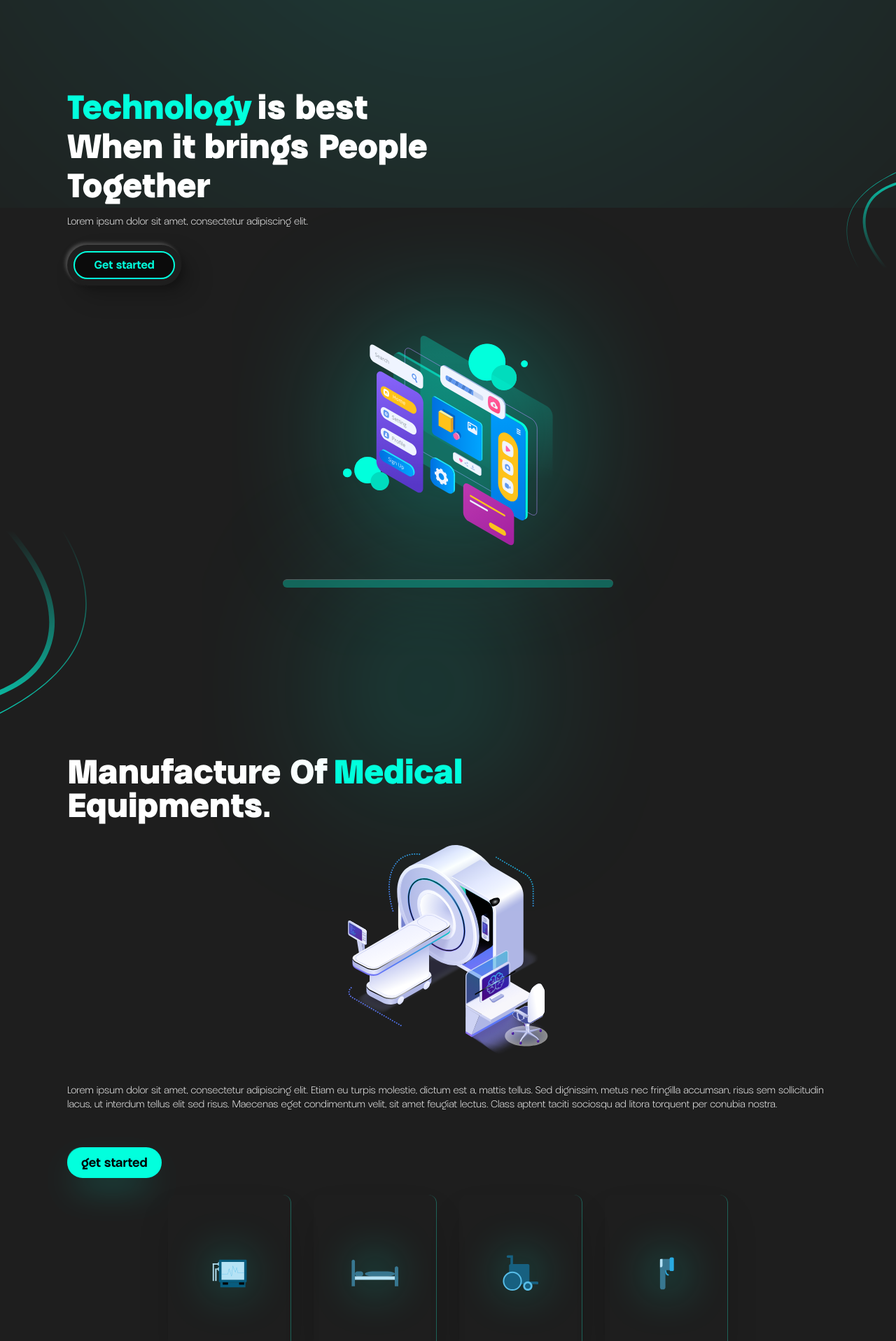
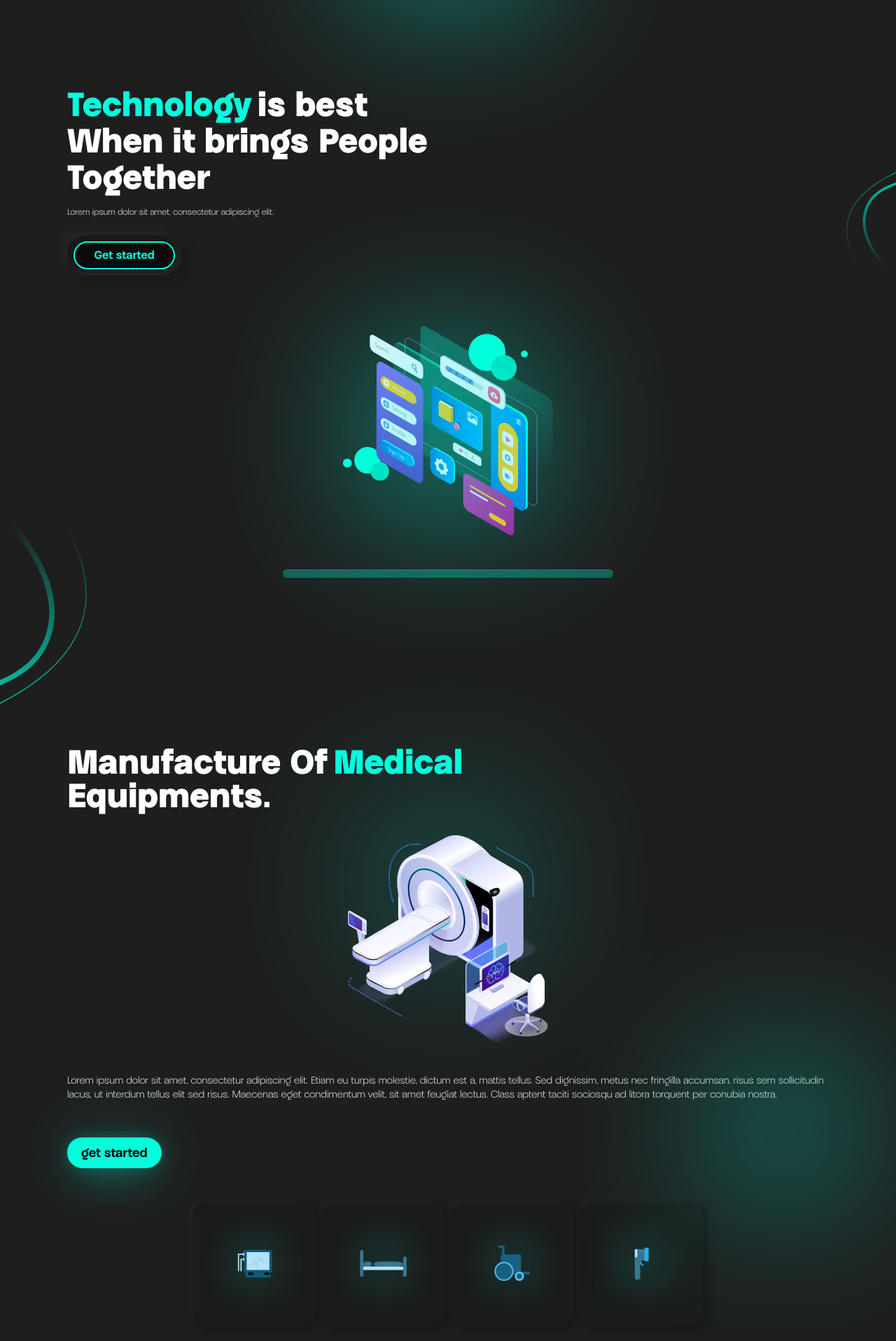
Before and after one commit to Gift07/Dentistry, a React (Create React App) app: page / in a window 1280 px wide. Shown: the part 103-2020 px from the top of the page at 70% size. Built offline with nearby package versions, Linux system fonts and the light colour scheme.

Commit message:
home updated

```diff
--- a/src/Components/Home/Components/MedicalCard.js
+++ b/src/Components/Home/Components/MedicalCard.js
@@ -2,11 +2,11 @@ import React from "react";
 
 const MedicalCard = ({ eclipse, frame }) => {
   return (
-    <div className="w-64 lg:h-56 lg:w-44 my-4 rounded-xl flex items-center justify-center relative shadow-2xl border-r border-[#20ffdd] border-opacity-30">
+    <div className="medical-box w-[80px] h-[90px] lg:w-44 lg:h-full relative">
       <div className="w-full h-full">
         <img src={eclipse} alt="eclipse" className="w-full h-full" />
       </div>
-      <div className="absolute w-full h-full flex items-center justify-center">
+      <div className="absolute top-0 w-full h-full flex items-center justify-center">
         <img src={frame} alt="frame1" className="h-20 w-20" />
       </div>
     </div>
--- a/src/Components/Home/Components/TechnologyCard.js
+++ b/src/Components/Home/Components/TechnologyCard.js
@@ -2,7 +2,7 @@ import React from "react";
 
 const TechnologyCard = ({ Flutter, title }) => {
   return (
-    <div className="w-full my-3 rounded-2xl shadow-2xl border-r border-[#02ffdd] border-opacity-30 py-4 lg:px-3 flex items-center gap-x-2 lg:gap-x-3">
+    <div className="tech-box w-[150px] h-[64px] lg:w-full lg:h-24 flex items-center gap-x-2 pl-2">
       <div>
         <img
           src={Flutter}
--- a/src/Components/Home/Medical.js
+++ b/src/Components/Home/Medical.js
@@ -6,24 +6,25 @@ import Frame2 from "../../assets/Frame 3.svg";
 import Frame3 from "../../assets/Frame 2.svg";
 import Frame4 from "../../assets/Frame 4.svg";
 import MedicalCard from "./Components/MedicalCard";
-import Union from "../../assets/Union.svg";
+import Union from "../../assets/Ellipse 8.svg";
 
 const Medical = () => {
   return (
-    <div className="py-10 pt-16 md:py-12 lg:py-16 px-6 md:px-16 lg:px-24">
-      <div className="pt-16 md:pt-28 lg:pt-32 text-2xl md:text-3xl lg:text-5xl text-white w-full">
+    <div className="py-10 pt-16 md:py-12 lg:py-16 pl-6 md:pl-16 lg:px-24">
+      <div className="pt-16 md:pt-28 lg:pt-32 text-[1.7rem] md:text-3xl lg:text-5xl text-white w-full">
         <div className="flex items-center gap-x-[4px] lg:gap-x-2 ">
           <h1>Manufacture Of</h1>
           <h1 className="text-[#02ffdd]">Medical</h1>
         </div>
       </div>
-      <h1 className="text-white text-2xl md:text-3xl lg:text-5xl">
+      <h1 className="text-white text-[1.7rem] md:text-3xl lg:text-5xl">
         Equipments.
       </h1>
-      <div className="w-full flex items-center justify-center my-8">
-        <img src={Group7} alt="group" className="h-[300px]" />
+      <div className="w-full flex items-center justify-center my-8 relative">
+        <img src={Group7} alt="group" className="h-[300px] z-20" />
+        <div className="medical-shadow absolute top-2" />
       </div>
-      <div>
+      <div className="relative">
         <p className="text-white text-sm lg:text-md font-lightpriego my-6 lg:my-10">
           Lorem ipsum dolor sit amet, consectetur adipiscing elit. Etiam eu
           turpis molestie, dictum est a, mattis tellus. Sed dignissim, metus nec
@@ -32,21 +33,22 @@ const Medical = () => {
           lectus. Class aptent taciti sociosqu ad litora torquent per conubia
           nostra.
         </p>
+        <div className="eclips absolute right-0 top-4" />
       </div>
       <div className="relative py-3">
         <div className="bg-[#02ffdd] shadow-2xl opacity-40 h-10 w-32 absolute rounded-full shadow-[#02ffdd]" />
-        <button className="px-5 py-2 text-lg font-semibold bg-[#02ffdd] rounded-full absolute z-10">
+        <button className="px-5 py-2 text-lg font-semibold bg-[#02ffdd] rounded-full absolute z-10 button-shadow">
           get started
         </button>
       </div>
-      <div className="flex items-center justify-center gap-x-8 my-10">
+      <div className="flex items-center justify-center gap-x-2 my-20">
         <MedicalCard eclipse={Eclipse} frame={Frame2} />
         <MedicalCard eclipse={Eclipse} frame={Frame1} />
         <MedicalCard eclipse={Eclipse} frame={Frame3} />
         <MedicalCard eclipse={Eclipse} frame={Frame4} />
       </div>
       <div className="pt-12 w-full flex items-center justify-center">
-        <hr className="h-3 w-[472px] bg-[#02ffdd] opacity-30 rounded-full" />
+        <hr className="h-3 w-[278px] lg:w-[472px] bg-[#02ffdd] opacity-30 rounded-full" />
       </div>
     </div>
   );
--- a/src/Components/Home/Objects.js
+++ b/src/Components/Home/Objects.js
@@ -7,12 +7,9 @@ const Objects = () => {
   return (
     <div className="relative">
       <div className="py-12 flex flex-col items-center justify-center relative">
-        <div>
-          <img
-            src={Obj}
-            alt="object"
-            className="w-[300px] h-[300px] object-cover"
-          />
+        <div className="w-full flex items-center justify-center relative">
+          <img src={Obj} alt="object" className=" h-[300px]" />
+          <div className="image-shadow absolute" />
         </div>
         <div className="absolute left-0">
           <img src={Union1} alt="union1" className="w-[124px] object-contain" />
@@ -21,13 +18,6 @@ const Objects = () => {
           <hr className="h-3 w-[200px] lg:w-[472px] bg-[#02ffdd] opacity-30 rounded-full" />
         </div>
       </div>
-      <div className="w-full absolute top-[231px]">
-        <img
-          src={Eclipse}
-          alt="eclipse"
-          className="h-[40rem] w-full object-fill "
-        />
-      </div>
     </div>
   );
 };
--- a/src/Components/Home/Welcome.js
+++ b/src/Components/Home/Welcome.js
@@ -1,27 +1,26 @@
 import React from "react";
 import Union from "../../assets/Union.svg";
-import Eclipse from "../../assets/Ellipse 7.svg";
 
 const Welcome = () => {
   return (
     <div className="relative">
-      <div className="px-8 md:px-16 lg:px-24">
+      <div className="pl-6 md:px-16 lg:px-24">
         <div className="pt-14 ">
-          <div className="text-2xl md:text-4xl lg:text-5xl text-white">
-            <div className="flex gap-x-2 my-2">
+          <div className="text-3xl md:text-4xl lg:text-5xl text-white">
+            <div className="flex gap-x-2 my-1">
               <h1 className="text-[#02ffdd]">Technology</h1>
               <h1>is best</h1>
             </div>
-            <h1 className="my-2">When it brings People</h1>
-            <h1 className="my-2">Together</h1>
+            <h1 className="my-1">When it brings People</h1>
+            <h1 className="my-1">Together</h1>
           </div>
           <div className="my-3 lg:my-4">
-            <p className="text-white text-sm lg:text-md ">
+            <p className="text-white text-[12px] lg:text-md ">
               Lorem ipsum dolor sit amet, consectetur adipiscing elit.
             </p>
           </div>
           <div className="my-6">
-            <div className="w-[163px] h-[58px] rounded-full shadow-button bg-[#1e1e1e] flex items-center justify-center ">
+            <div className="w-[163px] h-[58px] rounded-full home-button bg-[#1e1e1e] flex items-center justify-center">
               <button className="w-[145px] h-[40px] border-2 border-[#02ffdd] bg-[#0b0b0b] text-[#02ffdd] rounded-full font-bold">
                 Get started
               </button>
@@ -32,13 +31,6 @@ const Welcome = () => {
           <img src={Union} alt="union" className="h-96" />
         </div>
       </div>
-      <div className="w-full absolute top-[231px]">
-        <img
-          src={Eclipse}
-          alt="eclipse"
-          className="h-[40rem] w-full object-fill "
-        />
-      </div>
     </div>
   );
 };
--- a/src/Components/Navbar.js
+++ b/src/Components/Navbar.js
@@ -4,19 +4,13 @@ import Eclipse from "../assets/Ellipse 8.svg";
 
 const Navbar = () => {
   return (
-    <nav className="relative">
+    <nav className="relative w-full flex justify-center">
       <div className="w-screen h-[100px] md:140px lg:h-[169px]  flex items-center justify-end px-8 md:px-16 lg:px-24">
         <div className="h-[32px] w-[32px] rounded-md flex items-center justify-center bg-[#02FFDD]">
           <AiOutlineMenu />
         </div>
       </div>
-      <div className="w-full h-[200px] md:h-[300px] lg:h-[400px] absolute top-0">
-        <img
-          src={Eclipse}
-          alt="eclipse"
-          className="h-full w-full object-cover mix-blend-screen"
-        />
-      </div>
+      <div className="image-shadow absolute -top-24" />
     </nav>
   );
 };
--- a/src/Components/Popups/Verify.js
+++ b/src/Components/Popups/Verify.js
@@ -6,7 +6,7 @@ import Person3 from "../../assets/XMLID_336_.svg";
 const Verify = () => {
   return (
     <div className="z-50 fixed top-0 bg-transparent backdrop-blur-md backdrop-filter w-screen h-screen flex items-center justify-center">
-      <div className="w-11/12 md:w-8/12 lg:w-1/2 bg-[#2b275a] rounded-[3rem] p-2">
+      <div className="w-11/12 md:w-8/12 lg:w-1/2 bg-[#2b275a] rounded-[3rem] p-2 relative">
         <div className="flex items-center justify-center gap-x-6 my-4">
           <div>
             <div className="flex items-center justify-end text-2xl gap-x-2">
@@ -42,6 +42,9 @@ const Verify = () => {
             </p>
           </div>
           <img src={Person3} alt="person" className="h-24" />
+        </div>
+        <div className="absolute top-[330px] -left-[1px]">
+          <hr className="w-[299px]" />
         </div>
         <div>
           <div className="px-6">
--- a/src/index.css
+++ b/src/index.css
@@ -34,11 +34,10 @@ p {
 }
 
 .shadow-button {
-  filter: drop-shadow(-3px -3px 2px rgba(255, 255, 255, 0.2))
-    drop-shadow(5px 5px 5px rgba(0, 0, 0, 0.2))
-    drop-shadow(15px 15px 15px rgba(0, 0, 0, 0.2));
-  box-shadow: inset -5px -5px 5px rgba(255, 255, 255, 0.2) inset 5px 5px 5px
-    rgba(0, 0, 0, 0.2);
+  filter: drop-shadow(-3px -3px 2px rgba(255, 255, 255, 0.1))
+    drop-shadow(5px 5px 5px rgba(0, 0, 0, 0.1))
+    drop-shadow(15px 15px 15px rgba(0, 0, 0, 0.1));
+  box-shadow: inset 5px 5px 5px #0b0b0b;
 }
 
 .shadow-input {
@@ -59,4 +58,109 @@ p {
   font-family: "Priego-Semi";
 }
 
+.image-hue {
+  filter: drop-shadow(0.75em 0.75em 0.75em #02ffdd)
+    drop-shadow(0.75em 0.75em 0.75em rgba(0, 0, 0, 0.2));
+  opacity: 20px;
+}
+
+.home-button {
+  background: rgba(11, 11, 11, 0.1);
+  box-shadow: -10px -10px 20px rgba(255, 255, 255, 0.03),
+    10px 10px 20px rgba(0, 0, 0, 0.2),
+    inset -5px -5px 10px rgba(255, 255, 255, 0.05),
+    inset 5px 5px 10px rgba(0, 0, 0, 0.1);
+  backdrop-filter: blur(10px);
+  /* Note: backdrop-filter has minimal browser support */
+
+  border-radius: 30px;
+}
+
+.button-shadow {
+  box-shadow: 0px 0px 25px rgba(2, 255, 221, 0.25),
+    0px 0px 100px rgba(2, 255, 221, 0.25);
+}
+
+.medical-box {
+  box-sizing: border-box;
+
+  background: rgba(11, 11, 11, 0.1);
+  box-shadow: -5px -5px 10px rgba(255, 255, 255, 0.02),
+    5px 5px 10px 3px rgba(0, 0, 0, 0.2);
+  backdrop-filter: blur(10px);
+  /* Note: backdrop-filter has minimal browser support */
+
+  border-radius: 20px;
+}
+
+.eclips {
+  width: 130px;
+  height: 130px;
+
+  background: #02ffdd;
+  filter: blur(120.5px);
+}
+
+.tec-ellipse {
+  width: 130px;
+  height: 130px;
+
+  background: #02ffdd;
+  filter: blur(120.5px);
+}
+
+.tech-box {
+  box-sizing: border-box;
+
+  background: rgba(11, 11, 11, 0.1);
+  box-shadow: -5px -5px 10px rgba(255, 255, 255, 0.02),
+    5px 5px 10px 3px rgba(0, 0, 0, 0.2);
+  backdrop-filter: blur(10px);
+  /* Note: backdrop-filter has minimal browser support */
+
+  border-radius: 20px;
+}
+
+.blend {
+  mix-blend-mode: luminosity;
+  opacity: 0.3;
+}
+
+.input-form {
+  box-sizing: border-box;
+  height: 45px;
+
+  background: rgba(11, 11, 11, 0.1);
+  border: 1px solid #00ffdd;
+  backdrop-filter: blur(10px);
+  /* Note: backdrop-filter has minimal browser support */
+
+  border-radius: 30px;
+}
+
+.submit {
+  height: 60px;
+
+  background: #02ffdd;
+  box-shadow: 0px 0px 25px rgba(2, 255, 221, 0.25),
+    0px 0px 100px rgba(2, 255, 221, 0.25);
+  border-radius: 50px;
+}
+
+.image-shadow {
+  width: 169px;
+  height: 169px;
+
+  background: #02ffdd;
+  filter: blur(120.5px);
+}
+
+.medical-shadow {
+  width: 117px;
+  height: 117px;
+
+  background: #02ffdd;
+  filter: blur(125px);
+}
+
 @import url("https://fonts.googleapis.com/css2?family=Kumbh+Sans:wght@100;200;300;400;500;600;700;800;900&display=swap");
```
Also changed, not shown: src/Components/Home/Events.js (+6 -5 lines), src/Components/Home/Form.js (+10 -12 lines), src/Components/Home/Technology.js (+10 -15 lines), src/Components/Popups/Register.js (+13 -5 lines).
